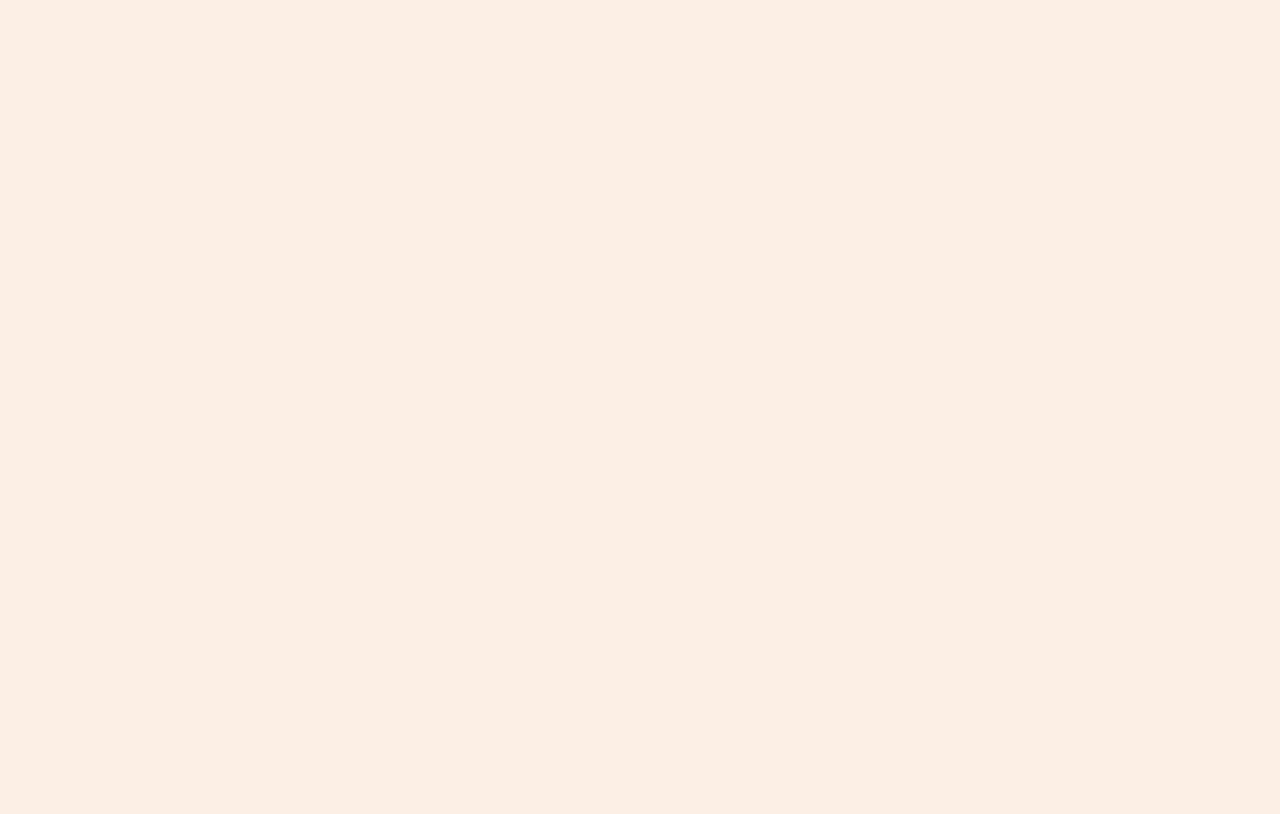
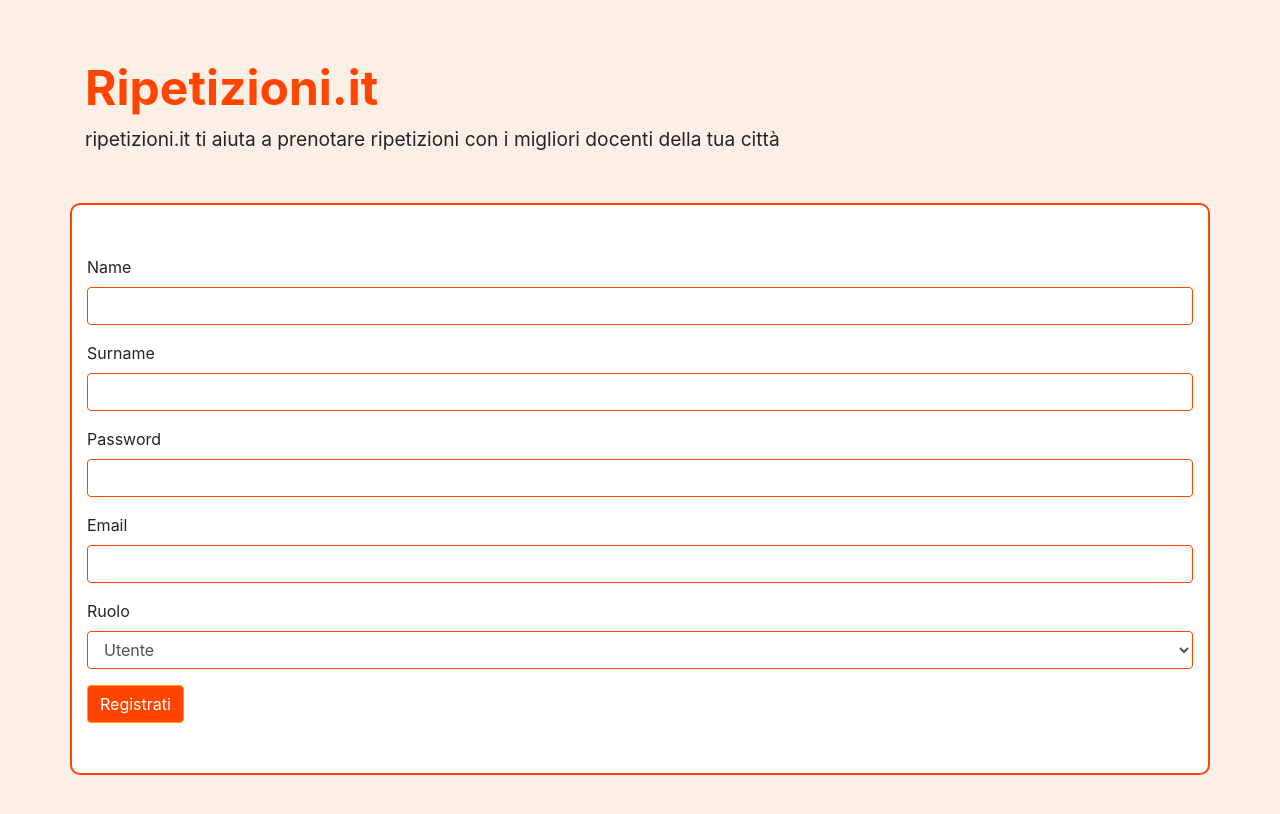
Before and after one commit to carisssimo/Ripetizioni.it_progetto, a Vue app in the folder src/main/webapp/Frontend/vue-ripetizioni/: page /signin in a window 1280 px wide. Before the commit this address had no page. Shown: the top 814 px of the page. Built offline with nearby package versions, Linux system fonts and the light colour scheme.

Commit message:
aggiunta pagina signin nel frontend

```diff
--- a/src/main/webapp/Frontend/vue-ripetizioni/src/components/Login.vue
+++ b/src/main/webapp/Frontend/vue-ripetizioni/src/components/Login.vue
@@ -26,12 +26,16 @@
           </select>
         </div>
 
-        {{email}}
+
 
         <!--<button type="Login" class="btn-login btn btn-primary">Submit</button>-->
 <!--        <div class="btn-login btn btn-primary"><input type="submit" name="action" value="submitLogin"/></div>-->
-        <button  v-on:click="submitForm" class="btn-login btn btn-primary">Log-in</button>
+        <button  v-on:click="submitForm" class="btn-login btn btn-primary">Accedi</button>
       </form>
+    </div>
+
+    <div class="button-container container align-items-center">
+      <RouterLink to="/signin"><a class="btn-login btn btn-primary"  role="button">Registrati</a></RouterLink>
     </div>
 
 
--- /dev/null
+++ b/src/main/webapp/Frontend/vue-ripetizioni/src/components/Signin.vue
@@ -0,0 +1,57 @@
+<template>
+  <!--titolo e descrizione-->
+  <div class="title-container container">
+    <h1 class="title-ripetizioni">Ripetizioni.it</h1>
+    <p class="p-start">ripetizioni.it ti aiuta a prenotare ripetizioni con i migliori docenti della tua città </p>
+  </div>
+
+  <!--FORM-->
+  <div class="form-container container align-items-center">
+    <form>
+      <div class=" form-group">
+        <label for="name">Name</label>
+        <input type="text" class="form-group-orange form-control" id="name">
+
+      </div>
+      <div class="form-group">
+        <label for="surname">Surname</label>
+        <input type="text" class="form-group-orange form-control" id="surname">
+      </div>
+      <div class="form-group">
+        <label for="exampleInputPassword1">Password</label>
+        <input type="password" class="form-group-orange form-control" id="exampleInputPassword1">
+      </div>
+      <div class="form-group">
+        <label for="email">Email</label>
+        <input type="email" class="form-group-orange form-control" id="email">
+      </div>
+      <div class="form-group">
+        <label for="exampleFormControlSelect1">Ruolo</label>
+        <select class="form-group-orange form-control" id="exampleFormControlSelect1">
+          <option>Utente</option>
+          <option>Amministratore</option>
+        </select>
+      </div>
+
+      <a class="btn-login btn btn-primary" href="#" role="button">Registrati</a>
+    </form>
+  </div>
+
+  <!--bottoni di registrazione e accesso per ospiti-->
+  <div class="button-container container align-items-center">
+
+
+
+  </div>
+</template>
+
+<script>
+export default {
+  // eslint-disable-next-line vue/multi-word-component-names
+  name: "Signin"
+}
+</script>
+
+<style scoped>
+
+</style>
--- a/src/main/webapp/Frontend/vue-ripetizioni/src/router/index.js
+++ b/src/main/webapp/Frontend/vue-ripetizioni/src/router/index.js
@@ -1,6 +1,7 @@
 import  {createRouter, createWebHistory} from 'vue-router';
 import Home from "@/components/Home.vue";
 import Login from "@/components/Login.vue";
+import Signin from "@/components/Signin.vue";
 
 
 const routes = [
@@ -14,6 +15,11 @@ const routes = [
         path: '/login',
         name: 'Login',
         component: Login
+    },
+    {
+        path: '/signin',
+        name: 'Signin',
+        component: Signin
     },
     /*{
         path: '/users/:userId',
```
